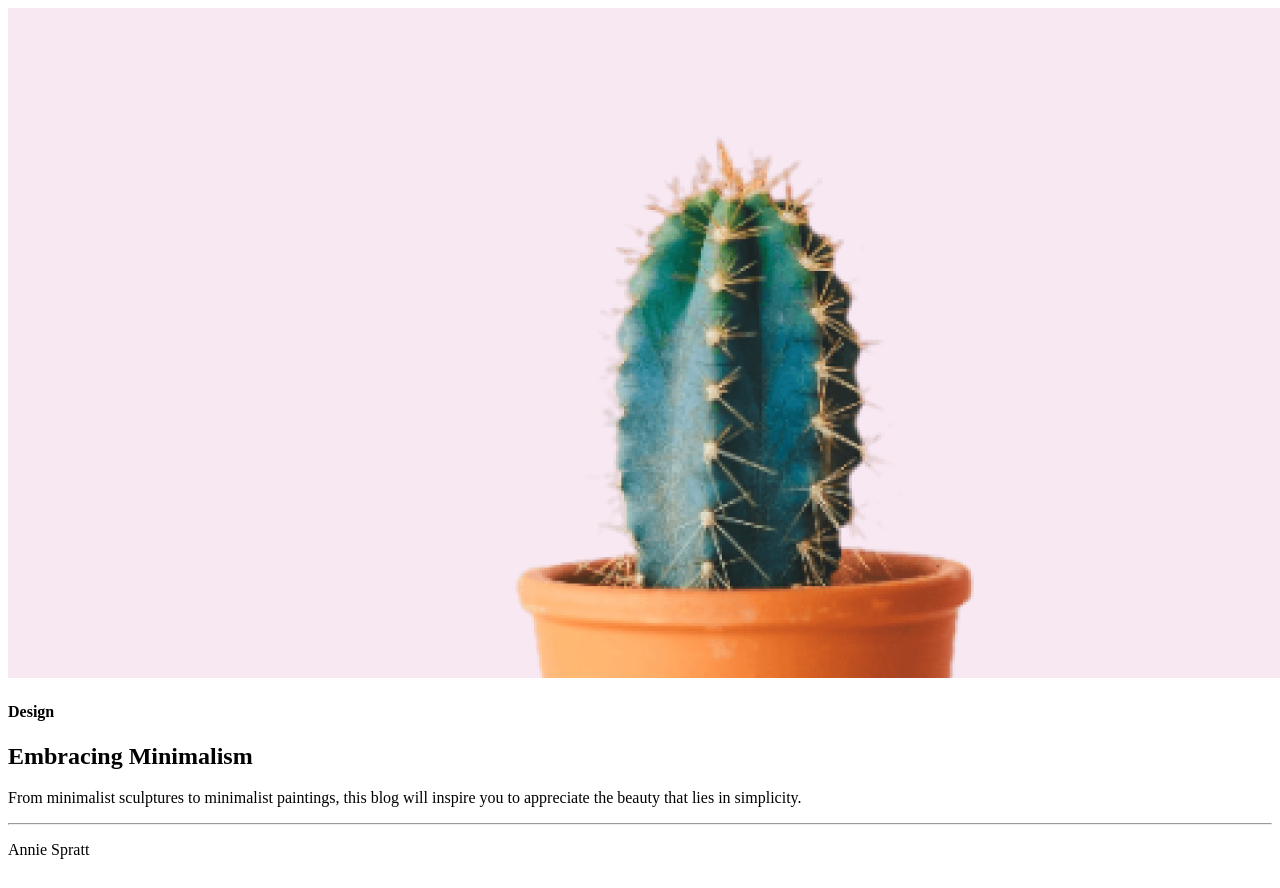
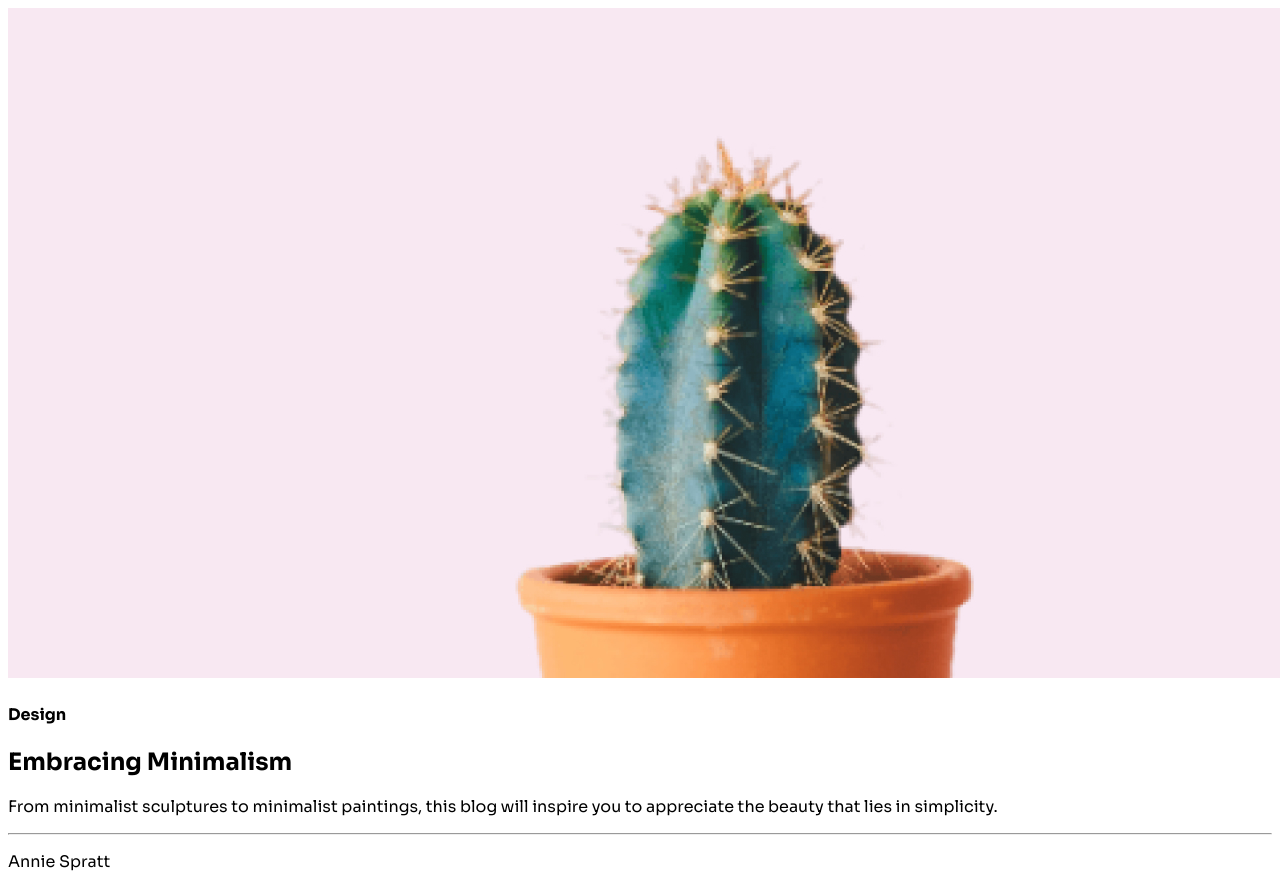
Before and after one commit to mahidulkabir/devch-1-Embracing-Minimalism, a plain HTML site: page index.html in a window 1280 px wide. Shown: the top 888 px of the page. Drawn offline with Linux system fonts and the light colour scheme.

Commit message:
added font

```diff
--- a/index.html
+++ b/index.html
@@ -4,6 +4,12 @@
     <meta charset="UTF-8">
     <meta name="viewport" content="width=device-width, initial-scale=1.0">
     <title>Embracing Minimalism</title>
+    <link rel="preconnect" href="https://fonts.googleapis.com">
+<link rel="preconnect"
+ href="https://fonts.gstatic.com"
+  crossorigin>
+<link href="https://fonts.googleapis.com/css2?family=Lato:ital,wght@0,100;0,300;0,400;0,700;0,900;1,100;1,300;1,400;1,700;1,900&family=Sora:wght@100..800&display=swap" rel="stylesheet">
+
     <link rel="stylesheet" href="./styles/styles.css">
 </head>
 <body>
--- a/styles/styles.css
+++ b/styles/styles.css
@@ -0,0 +1,3 @@
+body{
+    font-family: "Sora", sans-serif;
+}
```
